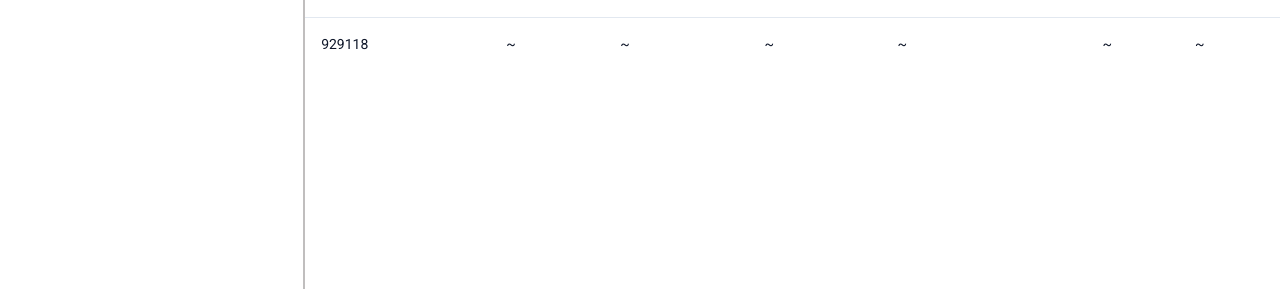
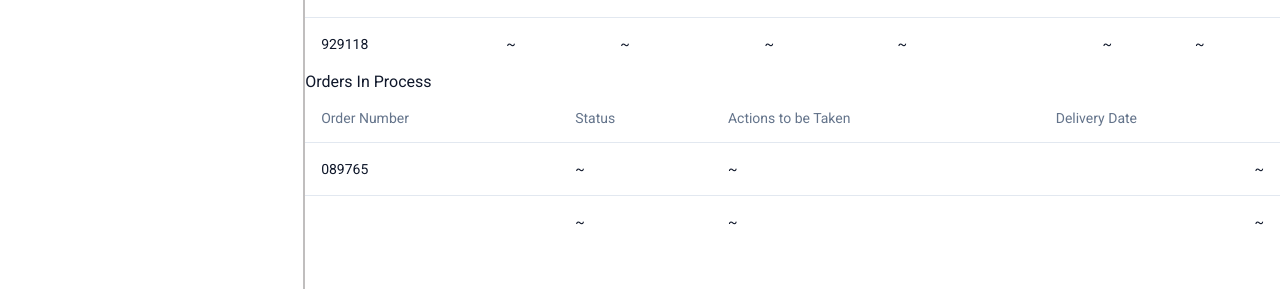
Before and after one commit to nishant/sample-react-app, a React (Create React App) app: page / in a window 1280 px wide. Shown: the part 511-800 px from the top of the page. Built offline with nearby package versions, Linux system fonts and the light colour scheme; no server answers.

Commit message:
added processing orders table

```diff
--- a/src/App.tsx
+++ b/src/App.tsx
@@ -7,6 +7,7 @@ import PendingRequests from './components/custom/pending-requests';
 import Map from './components/custom/map';
 import OfferFilter from './components/custom/offer-filter';
 import OfferHistory from './components/custom/offer-history';
+import ProcessingOrders from './components/custom/processing-orders';
 
 function App() {
   return (
@@ -21,6 +22,7 @@ function App() {
         <PendingRequests />
         <OfferFilter />
         <OfferHistory />
+        <ProcessingOrders />
       </div>
     </div>
   );
--- /dev/null
+++ b/src/components/custom/processing-orders.tsx
@@ -0,0 +1,50 @@
+import {
+  Table,
+  TableBody,
+  TableCell,
+  TableHead,
+  TableHeader,
+  TableRow,
+} from '../ui/table'
+
+const orders = [
+  {
+    orderNumber: '089765',
+    status: '~',
+    actions: '~',
+    deliveryDate: '~',
+  },
+  {
+    requestNum: '456765',
+    status: '~',
+    actions: '~',
+    deliveryDate: '~',
+  },
+]
+
+export function ProcessingOrders() {
+  return (
+    <><h1>Orders In Process</h1><Table>
+      <TableHeader>
+        <TableRow className="flex-row justify-between">
+          <TableHead>Order Number</TableHead>
+          <TableHead>Status</TableHead>
+          <TableHead>Actions to be Taken</TableHead>
+          <TableHead>Delivery Date</TableHead>
+        </TableRow>
+      </TableHeader>
+      <TableBody>
+        {orders.map((orders) => (
+          <TableRow className="flex-row" key={orders.orderNumber}>
+            <TableCell>{orders.orderNumber}</TableCell>
+            <TableCell>{orders.status}</TableCell>
+            <TableCell>{orders.actions}</TableCell>
+            <TableCell className="text-right">{orders.deliveryDate}</TableCell>
+          </TableRow>
+        ))}
+      </TableBody>
+    </Table></>
+  )
+}
+
+export default ProcessingOrders;
```
